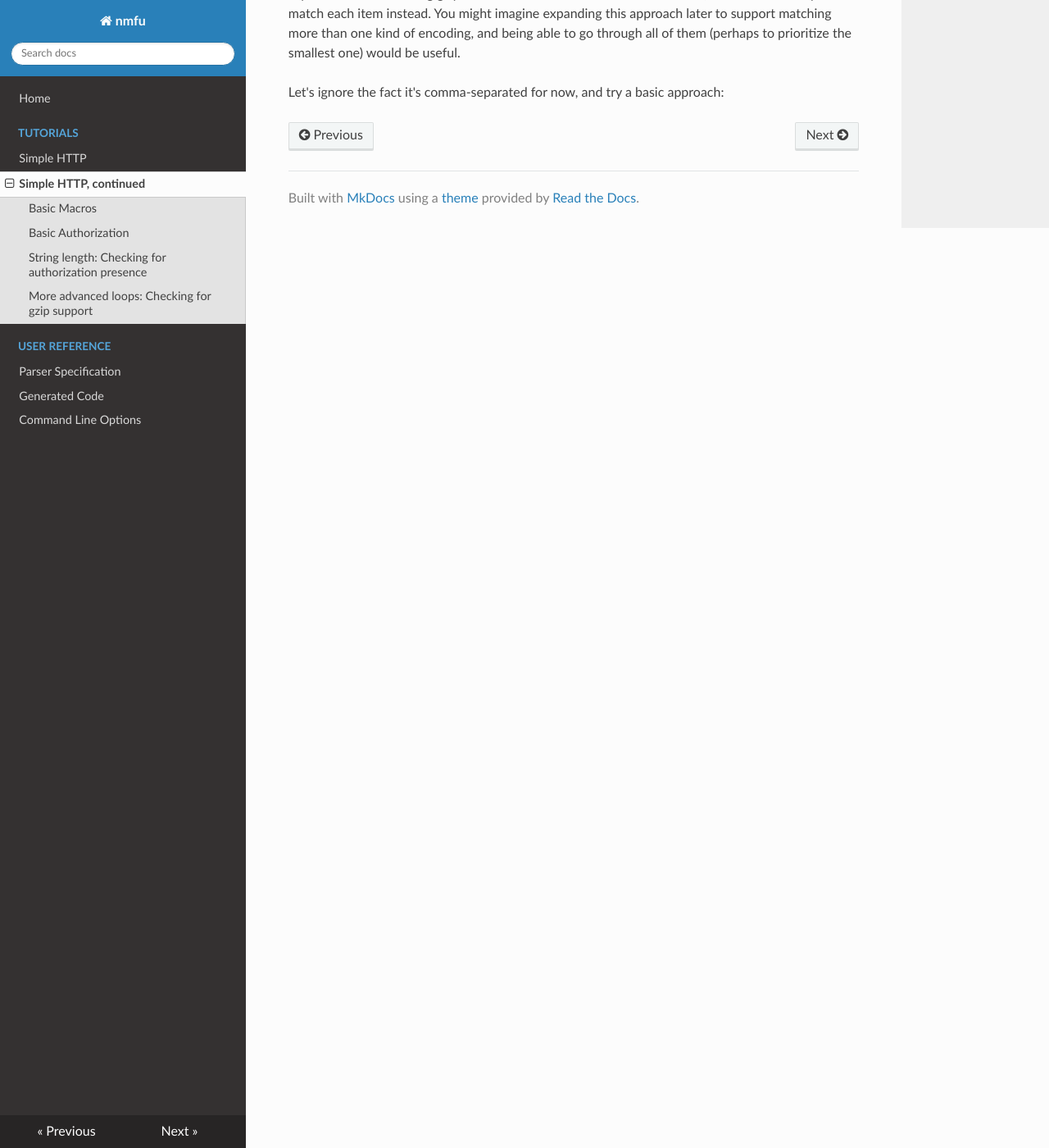
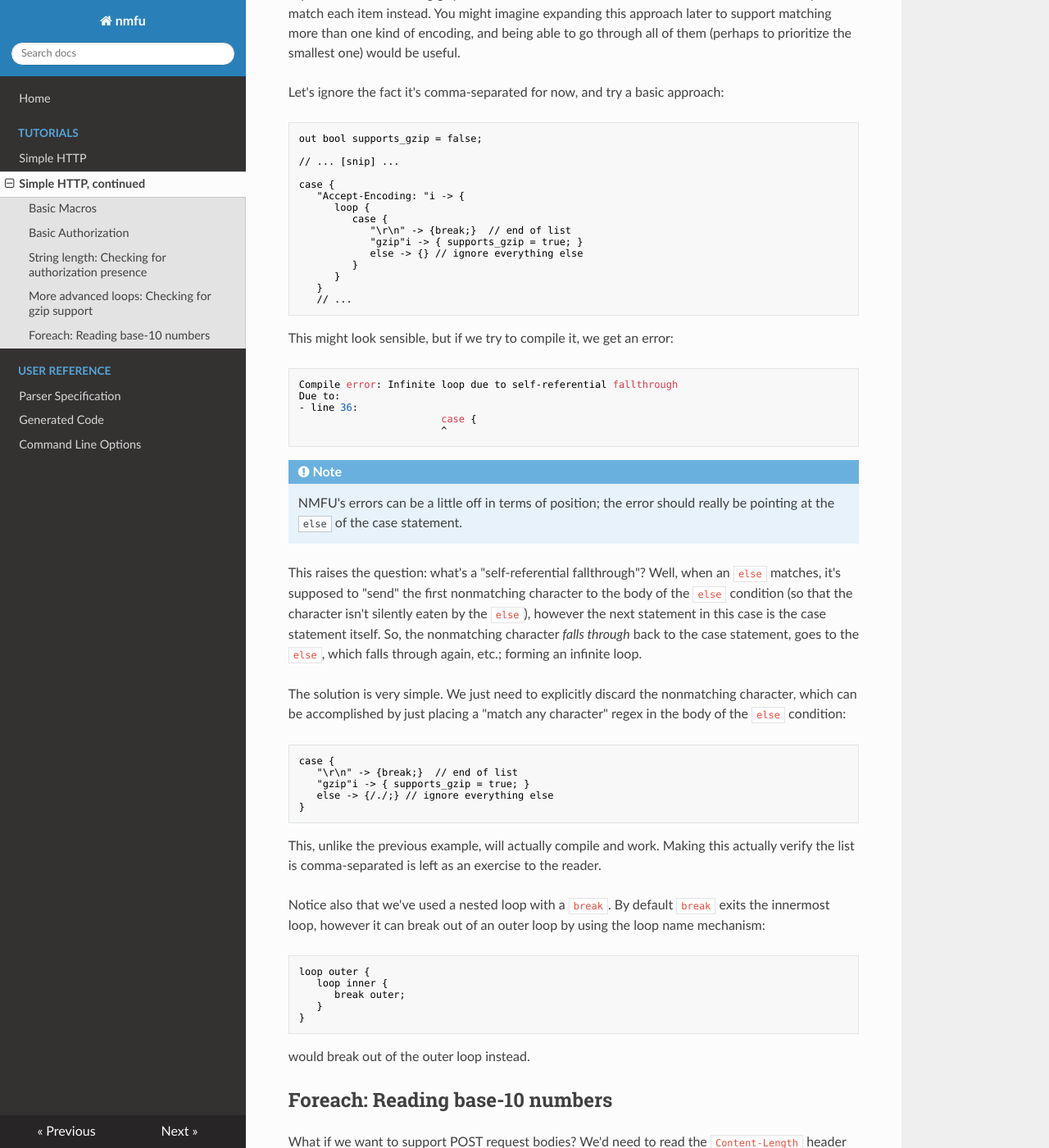
Before and after one commit to mincrmatt12/nmfu, an MkDocs documentation site: the page built from docs/tutorial/http2.md, in a window 1280 px wide and 1400 px high, scrolled down 3777 px. Shown: the whole window at 82% size. Built offline with MkDocs 1.6.1, drawn with Linux system fonts in a browser that asks for light colours; nearby versions of some CDN libraries; some of the changed text lies outside the part shown.

Commit message:
Finish tutorial

````diff
--- a/docs/tutorial/http2.md
+++ b/docs/tutorial/http2.md
@@ -190,3 +190,106 @@
 to go through all of them (perhaps to prioritize the smallest one) would be useful.
 
 Let's ignore the fact it's comma-separated for now, and try a basic approach:
+
+```nmfu
+out bool supports_gzip = false;
+
+// ... [snip] ...
+
+case {
+   "Accept-Encoding: "i -> {
+      loop {
+         case {
+            "\r\n" -> {break;}  // end of list
+            "gzip"i -> { supports_gzip = true; }
+            else -> {} // ignore everything else
+         }
+      }
+   }
+   // ...
+```
+
+This might look sensible, but if we try to compile it, we get an error:
+
+```
+Compile error: Infinite loop due to self-referential fallthrough
+Due to:
+- line 36:
+                        case {
+                        ^
+```
+
+!!! note
+    NMFU's errors can be a little off in terms of position; the error should really be pointing at the `else` of the case statement.
+
+This raises the question: what's a "self-referential fallthrough"? Well, when an `else` matches, it's supposed to "send" the first nonmatching
+character to the body of the `else` condition (so that the character isn't silently eaten by the `else`), however the next statement in this case
+is the case statement itself. So, the nonmatching character _falls through_ back to the case statement, goes to the `else`, which falls through again,
+etc.; forming an infinite loop.
+
+The solution is very simple. We just need to explicitly discard the nonmatching character, which can be accomplished by just placing a "match any character"
+regex in the body of the `else` condition:
+
+```nmfu
+case {
+   "\r\n" -> {break;}  // end of list
+   "gzip"i -> { supports_gzip = true; }
+   else -> {/./;} // ignore everything else
+}
+```
+
+This, unlike the previous example, will actually compile and work. Making this actually verify the list is comma-separated is left as an exercise to the reader.
+
+Notice also that we've used a nested loop with a `break`. By default `break` exits the innermost loop, however it can break out of an outer loop by using the loop
+name mechanism:
+
+```nmfu
+loop outer {
+   loop inner {
+      break outer;
+   }
+}
+```
+
+would break out of the outer loop instead.
+
+## Foreach: Reading base-10 numbers
+
+What if we want to support POST request bodies? We'd need to read the `Content-Length` header to figure out how long the payload is, which is encoded as an
+ASCII integer. How can we read an integer in this format with NMFU?
+
+First, let's define an output to store the length:
+
+```nmfu
+out int content_length = -1; // -1 representing not received
+```
+
+Then, we'll introduce a new statement, the _foreach-statement_. Unlike the _loop-statement_ which continually runs some statements, the _foreach-statement_ instead
+executes a series of non-matching statements after each character is read by some other potentially matching statements.
+
+For example,
+
+```nmfu
+"Content-Length: "i -> {
+   content_length = 0;
+   foreach {
+      /\d+/;
+   } do {
+      content_length = [content_length * 10 + ($last - '0')];
+   }
+   wait "\r\n";
+}
+```
+
+This will run the statement `content_length = [content_length * 10 + ($last - '0')]` _for each_ each character in the number is read by the `/\d+/` regex. The math
+syntax here is also new. The square brackets are to indicate a math expression; the only part inside them that should be new is the `$last` constant. The value of
+`$last` is whatever the byte value of the last read character is -- so in this case, the digit of the number. Some basic ASCII math later and we're parsing
+the entire number as desired.
+
+Reading this from C is, as you probably have guessed, similar to before:
+
+```c
+printf("got %d bytes of payload", parser.c.content_length);
+```
+
+This concludes the second and final part of the http tutorial.
````
Also changed, not shown: docs/index.md (+2 -2 lines).
